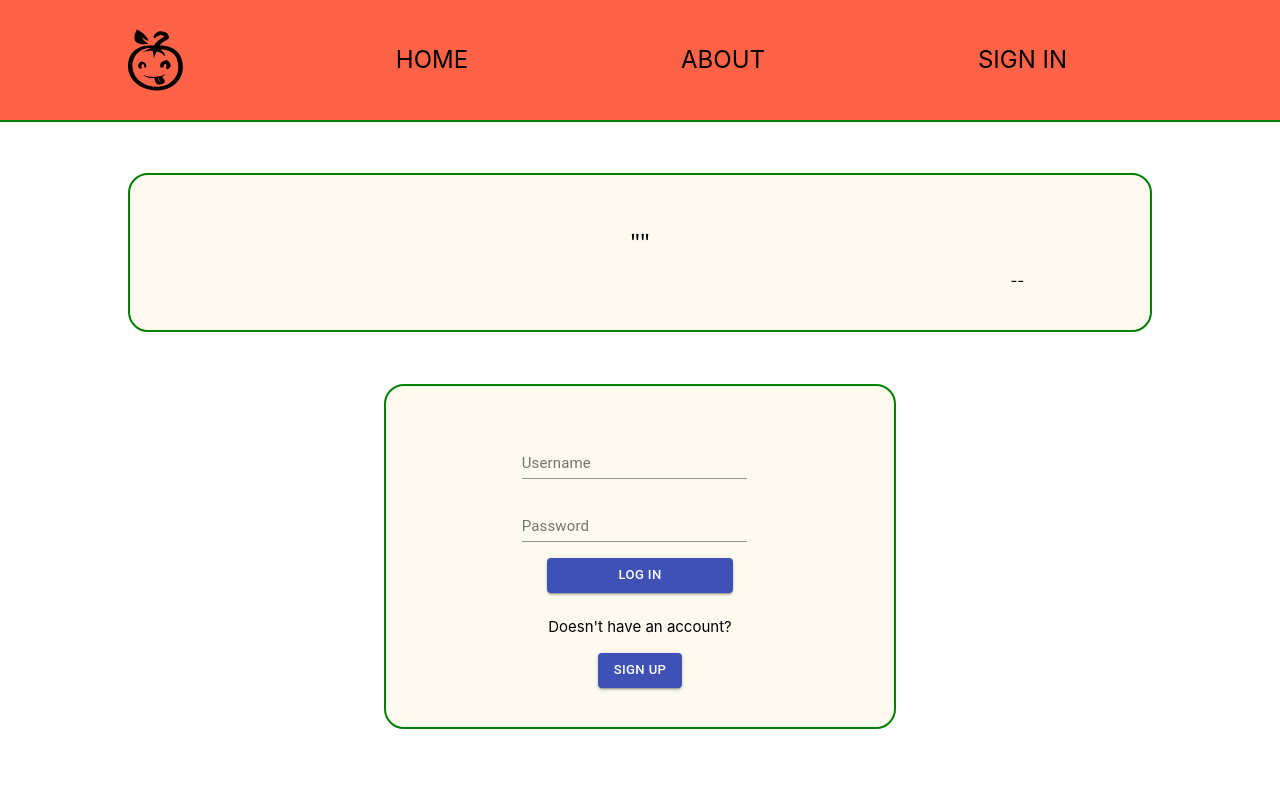
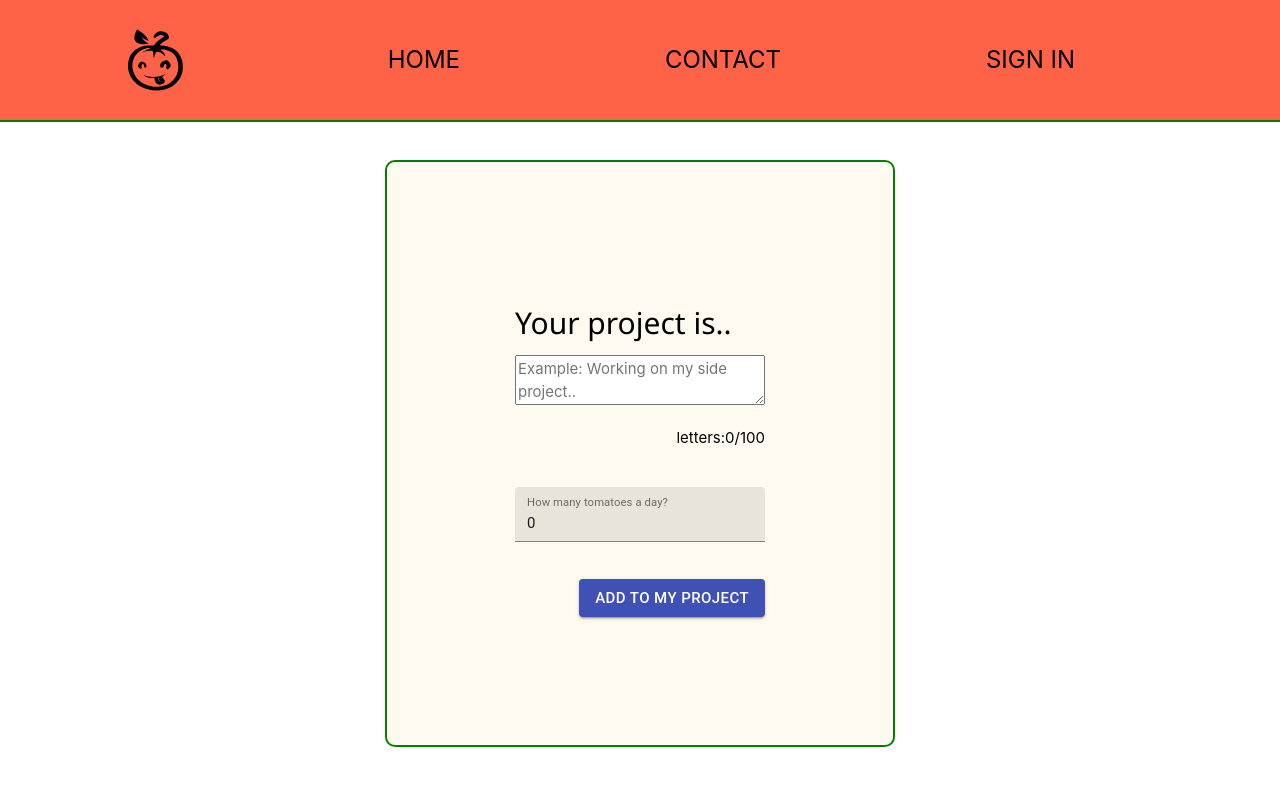
Before and after one commit to joowoonk/Side-Project-A-Drop-A-Day, a React (Create React App) app in the folder a-drop-a-day/: page /form in a window 1280 px wide. Before the commit this address led to /Signin. Shown: the top 786 px of the page. Built offline with nearby package versions, Linux system fonts and the light colour scheme; no server answers.

Commit message:
fixed issues with not pushing to next page and nav not changing when logged in.

```diff
--- a/a-drop-a-day/src/App.js
+++ b/a-drop-a-day/src/App.js
@@ -21,17 +21,23 @@ function App() {
       {/* <GlobalStyles /> */}
 
       <div>
-        <Nav />
         <Switch>
           <Route exact path="/SignIn">
+            <Nav />
             <Quotes />
             <SignIn />
           </Route>
           <Route exact path="/SignUp">
+            <Nav />
             <SignUp />
           </Route>
-          <PrivateRoute path="/tomatoes" component={JourneyPage} />
-          <PrivateRoute path="/form" component={SubjectForm} />
+          <PrivateRoute path="/tomatoes">
+            <Nav />
+            <JourneyPage />
+          </PrivateRoute>
+          <PrivateRoute path="/form">
+            <Nav /> <SubjectForm />
+          </PrivateRoute>{" "}
         </Switch>
       </div>
     </>
--- a/a-drop-a-day/src/components/nav/nav.component.js
+++ b/a-drop-a-day/src/components/nav/nav.component.js
@@ -1,19 +1,26 @@
-import React from "react";
+import React, { useEffect } from "react";
 import "./nav.styles.scss";
+import { useSelector } from "react-redux";
 import { Link } from "react-router-dom";
 import { useDispatch } from "react-redux";
 import useDarkMode from "../../hooks/useDarkMode";
-
+import { userInformation } from "../../redux/actions/userActions";
 import { logOut } from "../../redux/actions/userActions";
 
 import { ReactComponent as Logo } from "../../assets/logo2.svg";
 // import { useHistory } from "react-router";
 const Nav = (props) => {
   const [darkMode, setDarkMode] = useDarkMode(false);
+
   const toggleMode = (e) => {
     e.preventDefault();
     setDarkMode(!darkMode);
   };
+  // const useinfo = useSelector((state) => state.userReducer.user);
+
+  // useEffect(() => {
+  //   dispatch(userInformation());
+  // }, [useinfo]);
   const dispatch = useDispatch();
   // console.log({ loginState });
 
@@ -32,8 +39,8 @@ const Nav = (props) => {
       />
       <div className="menuNav">
         <Link to="Home">HOME</Link>
-        <Link to="Contact">ABOUT</Link>
-
+        <Link to="Contact">CONTACT</Link>
+        {/* LEARN HOW TO LOG OUT SHOWS WITHOUT HAVING DRY CODE ON APP */}
         {!localStorage.token ? (
           <>
             <Link to="Signin">SIGN IN</Link>
--- a/a-drop-a-day/src/components/sign-in/sign-in.component.js
+++ b/a-drop-a-day/src/components/sign-in/sign-in.component.js
@@ -4,6 +4,12 @@ import { useDispatch } from "react-redux";
 import { loginUserAction } from "../../redux/actions/userActions";
 import { useHistory } from "react-router-dom";
 import { makeStyles } from "@material-ui/core/styles";
+import {
+  LOGIN_USER_SUCCESS,
+  LOGIN_USER_FAILURE,
+  FETCH_USER_START,
+} from "../../redux/actions/userActions";
+import { axiosWithAuth } from "../../utils/axiosWithAuth";
 import TextField from "@material-ui/core/TextField";
 import Button from "@material-ui/core/Button";
 
@@ -17,8 +23,8 @@ const useStyles = makeStyles((theme) => ({
 }));
 
 const SignIn = () => {
-  const [userName, setUserName] = useState("");
-  const [userPassword, setUserPassword] = useState("");
+  const [username, setUserName] = useState("");
+  const [password, setPassword] = useState("");
   const { push } = useHistory();
 
   const dispatch = useDispatch();
@@ -29,15 +35,28 @@ const SignIn = () => {
   };
 
   const onInputPassword = (e) => {
-    setUserPassword(e.target.value);
+    setPassword(e.target.value);
   };
 
-  const handleSubmit = async (e) => {
+  const handleSubmit = (e) => {
     e.preventDefault();
-    await dispatch(loginUserAction(userName, userPassword));
-    push("/tomatoes");
-    console.log(localStorage);
+    console.log({ username }, { password });
+    axiosWithAuth()
+      .post(`/auth/login`, { username, password })
+      .then((res) => {
+        console.log(res);
+
+        localStorage.setItem("token", res.data.token);
+        alert(`Welcome ${username}, hope you have a great day!`);
+        push("/tomatoes");
+        // window.open("http://localhost:3000/tomatoes");
+        // window.close();
+      })
+      .catch((err) => {
+        alert("Incorrect username/password!");
+      });
   };
+
   return (
     <>
       {!localStorage.token ? (
@@ -51,7 +70,7 @@ const SignIn = () => {
                   label="Username"
                   type="text"
                   name="userName"
-                  value={userName}
+                  value={username}
                   onChange={onInputUserName}
                   style={{ width: 225 }}
                 />
@@ -64,7 +83,7 @@ const SignIn = () => {
                 <TextField
                   id="standard-basic"
                   label="Password"
-                  value={userPassword}
+                  value={password}
                   type="password"
                   onChange={onInputPassword}
                   style={{ width: 225 }}
--- a/a-drop-a-day/src/components/subject/subject.component.js
+++ b/a-drop-a-day/src/components/subject/subject.component.js
@@ -76,7 +76,7 @@ const Subject = (props) => {
     props.setFocusTime(false);
     props.setIsStopping(true);
     window.open("http://localhost:3000/timeisup");
-    // window.close();
+    window.close();
     //add dipatch here to add a block with color
   }
 
--- a/a-drop-a-day/src/redux/actions/userActions.js
+++ b/a-drop-a-day/src/redux/actions/userActions.js
@@ -18,8 +18,8 @@ export const loginUserAction = (username, password) => {
       .post(`/auth/login`, { username, password })
       .then((res) => {
         console.log(res);
+
         localStorage.setItem("token", res.data.token);
-        // pass down userId to localstorage when loginAction works.
         alert(`Welcome ${username}, hope you have a great day!`);
         dispatch({
           type: LOGIN_USER_SUCCESS,
--- a/a-drop-a-day/src/utils/axiosWithAuth.js
+++ b/a-drop-a-day/src/utils/axiosWithAuth.js
@@ -5,6 +5,6 @@ export const axiosWithAuth = () => {
     headers: {
       authorization: token,
     },
-    baseURL: "https://tomatoestimer.herokuapp.com/api",
+    baseURL: "http://localhost:3300/api/",
   });
 };
```
